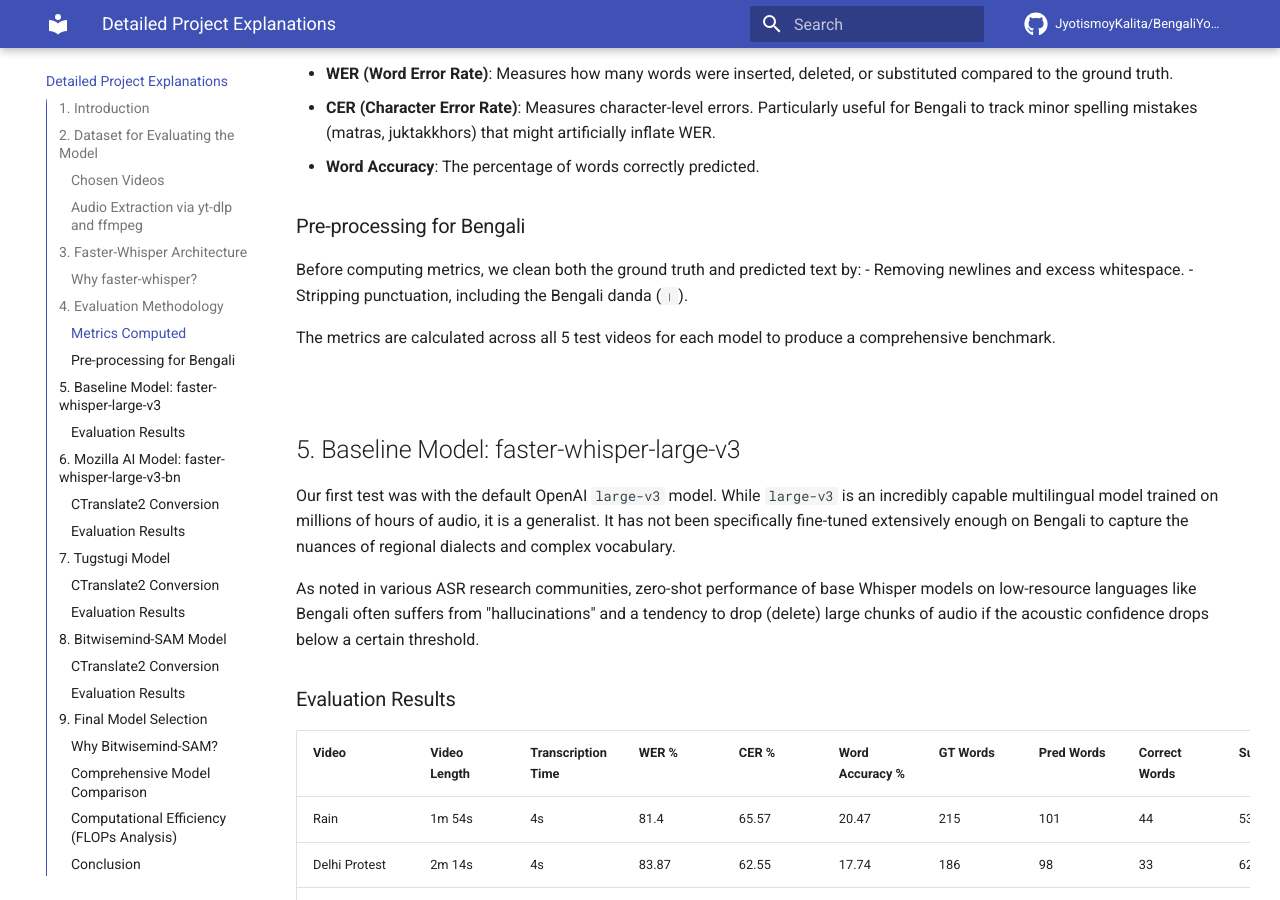
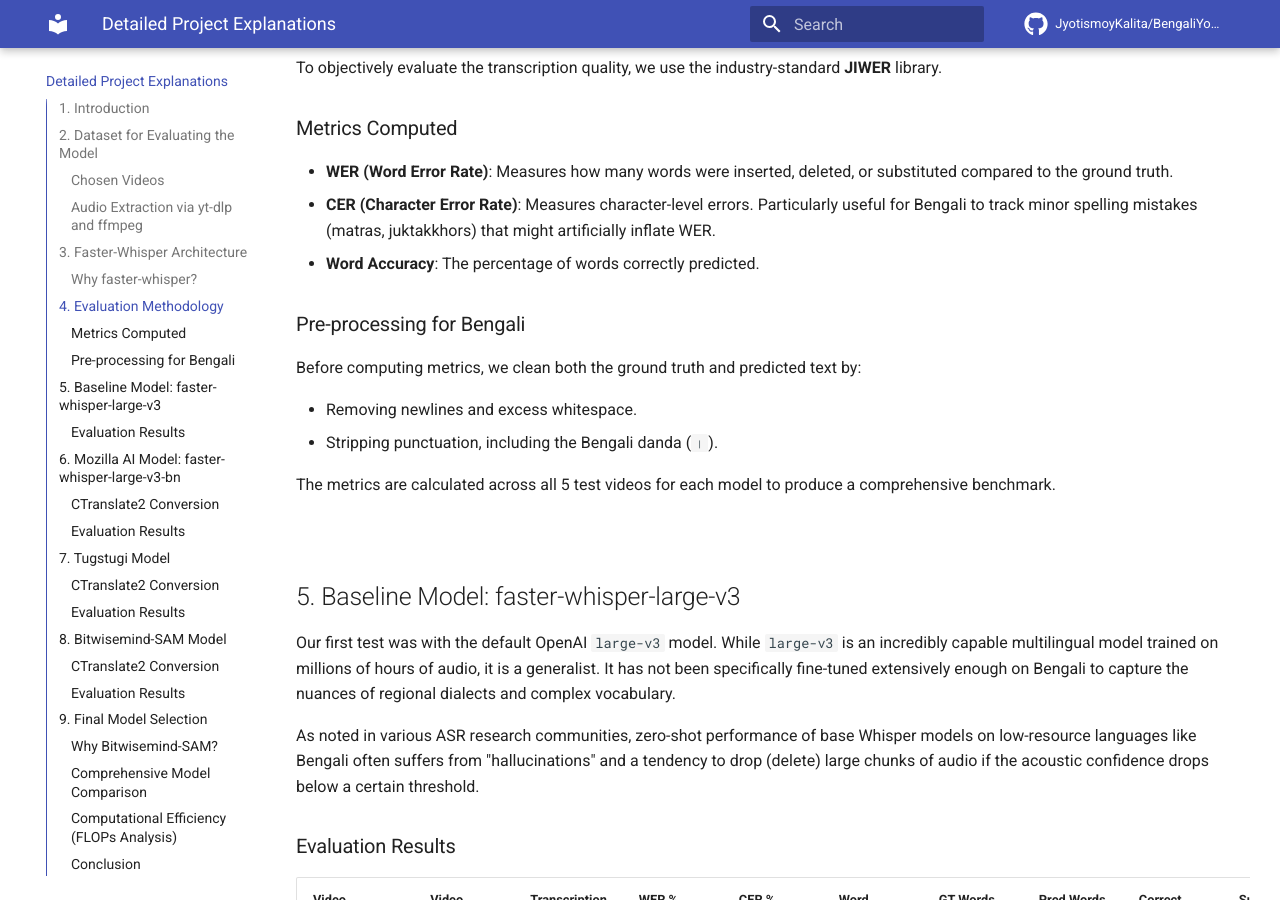
Before and after one commit to JyotismoyKalita/BengaliYoutubeTranscription, an MkDocs documentation site: the page built from docs/Progress_Report.md, in a window 1280 px wide and 900 px high, scrolled down 2512 px. Built offline with MkDocs 1.6.1 and Material for MkDocs 9.7.7, drawn with Linux system fonts in a browser that asks for light colours; comment, search, counter and statistics services are not loaded.

Commit message:
Format Correction

```diff
--- a/docs/Progress_Report.md
+++ b/docs/Progress_Report.md
@@ -21,14 +21,15 @@
 ### Chosen Videos
 
 We selected eight specific videos (4 short, 4 long) and mapped them in `dataset/metadata.csv`:
-* **Rain** (Short, ~2 mins)
-* **Delhi Protest** (Short, ~2 mins)
-* **Subhendu CM** (Short, ~4 mins)
-* **Dengue** (Short, ~3 mins)
-* **Terrorist(Long)** (Long, ~20 mins)
-* **Taslima Nasrin(Long)** (Long, ~26 mins)
-* **Shamik(Long)** (Long, ~20 mins)
-* **10am News(Long)** (Long, ~21 mins)
+
+- **Rain** (Short, ~2 mins)
+- **Delhi Protest** (Short, ~2 mins)
+- **Subhendu CM** (Short, ~4 mins)
+- **Dengue** (Short, ~3 mins)
+- **Terrorist(Long)** (Long, ~20 mins)
+- **Taslima Nasrin(Long)** (Long, ~26 mins)
+- **Shamik(Long)** (Long, ~20 mins)
+- **10am News(Long)** (Long, ~21 mins)
 
 ### Audio Extraction via `yt-dlp` and `ffmpeg`
 
@@ -102,6 +103,7 @@
 
 ### Pre-processing for Bengali
 Before computing metrics, we clean both the ground truth and predicted text by:
+
 - Removing newlines and excess whitespace.
 - Stripping punctuation, including the Bengali danda (`।`).
 
```
Also changed, not shown: docs/index.md (+4 -3 lines).
